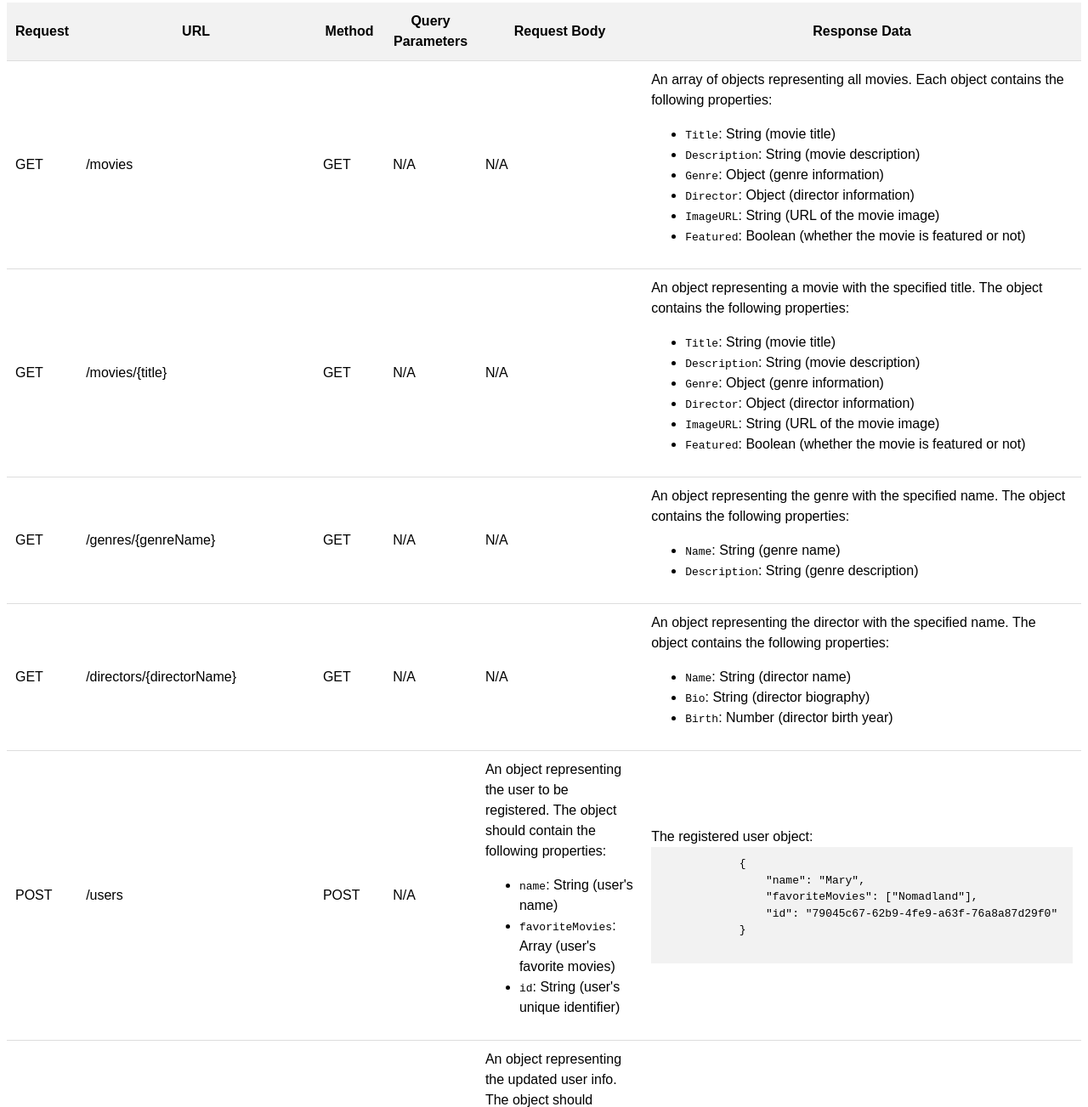
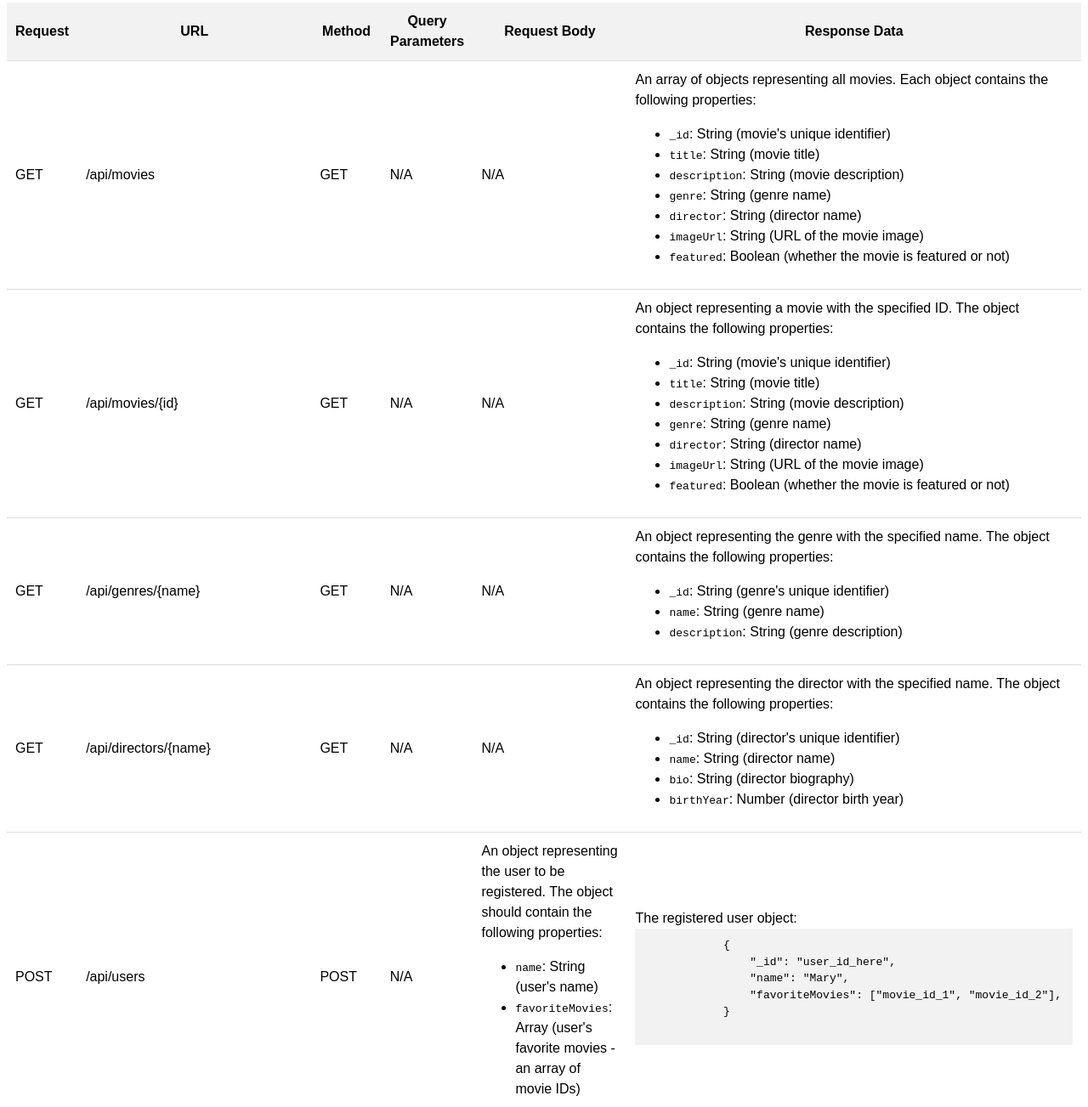
Before and after one commit to ywrth/moviesapi2, a website: page public/documentation.html in a window 1280 px wide. Shown: the part 157-1460 px from the top of the page at 85% size. Drawn offline with Linux system fonts and the light colour scheme.

Commit message:
documentation update

```diff
--- a/public/documentation.html
+++ b/public/documentation.html
@@ -31,20 +31,20 @@
         <!-- request all movies -->
         <tr>
             <td>GET</td>
-            <td>/movies</td>
+            <td>/api/movies</td>
             <td>GET</td>
             <td>N/A</td>
             <td>N/A</td>
             <td>
                 An array of objects representing all movies. Each object contains the following properties:
-                <!-- Description of response data -->
                 <ul>
-                    <li><code>Title</code>: String (movie title)</li>
-                    <li><code>Description</code>: String (movie description)</li>
-                    <li><code>Genre</code>: Object (genre information)</li>
-                    <li><code>Director</code>: Object (director information)</li>
-                    <li><code>ImageURL</code>: String (URL of the movie image)</li>
-                    <li><code>Featured</code>: Boolean (whether the movie is featured or not)</li>
+                    <li><code>_id</code>: String (movie's unique identifier)</li>
+                    <li><code>title</code>: String (movie title)</li>
+                    <li><code>description</code>: String (movie description)</li>
+                    <li><code>genre</code>: String (genre name)</li>
+                    <li><code>director</code>: String (director name)</li>
+                    <li><code>imageUrl</code>: String (URL of the movie image)</li>
+                    <li><code>featured</code>: Boolean (whether the movie is featured or not)</li>
                 </ul>
             </td>
         </tr>
@@ -52,19 +52,20 @@
         <!-- Info on the movie-->
         <tr>
             <td>GET</td>
-            <td>/movies/{title}</td>
+            <td>/api/movies/{id}</td>
             <td>GET</td>
             <td>N/A</td>
             <td>N/A</td>
             <td>
-                An object representing a movie with the specified title. The object contains the following properties:
+                An object representing a movie with the specified ID. The object contains the following properties:
                 <ul>
-                    <li><code>Title</code>: String (movie title)</li>
-                    <li><code>Description</code>: String (movie description)</li>
-                    <li><code>Genre</code>: Object (genre information)</li>
-                    <li><code>Director</code>: Object (director information)</li>
-                    <li><code>ImageURL</code>: String (URL of the movie image)</li>
-                    <li><code>Featured</code>: Boolean (whether the movie is featured or not)</li>
+                    <li><code>_id</code>: String (movie's unique identifier)</li>
+                    <li><code>title</code>: String (movie title)</li>
+                    <li><code>description</code>: String (movie description)</li>
+                    <li><code>genre</code>: String (genre name)</li>
+                    <li><code>director</code>: String (director name)</li>
+                    <li><code>imageUrl</code>: String (URL of the movie image)</li>
+                    <li><code>featured</code>: Boolean (whether the movie is featured or not)</li>
                 </ul>
             </td>
         </tr>
@@ -72,15 +73,16 @@
         <!-- request genre by name -->
         <tr>
             <td>GET</td>
-            <td>/genres/{genreName}</td>
+            <td>/api/genres/{name}</td>
             <td>GET</td>
             <td>N/A</td>
             <td>N/A</td>
             <td>
                 An object representing the genre with the specified name. The object contains the following properties:
                 <ul>
-                    <li><code>Name</code>: String (genre name)</li>
-                    <li><code>Description</code>: String (genre description)</li>
+                    <li><code>_id</code>: String (genre's unique identifier)</li>
+                    <li><code>name</code>: String (genre name)</li>
+                    <li><code>description</code>: String (genre description)</li>
                 </ul>
             </td>
         </tr>
@@ -88,16 +90,17 @@
         <!-- request director by name -->
         <tr>
             <td>GET</td>
-            <td>/directors/{directorName}</td>
+            <td>/api/directors/{name}</td>
             <td>GET</td>
             <td>N/A</td>
             <td>N/A</td>
             <td>
                 An object representing the director with the specified name. The object contains the following properties:
                 <ul>
-                    <li><code>Name</code>: String (director name)</li>
-                    <li><code>Bio</code>: String (director biography)</li>
-                    <li><code>Birth</code>: Number (director birth year)</li>
+                    <li><code>_id</code>: String (director's unique identifier)</li>
+                    <li><code>name</code>: String (director name)</li>
+                    <li><code>bio</code>: String (director biography)</li>
+                    <li><code>birthYear</code>: Number (director birth year)</li>
                 </ul>
             </td>
         </tr>
@@ -105,24 +108,23 @@
         <!-- Register new user -->
         <tr>
             <td>POST</td>
-            <td>/users</td>
+            <td>/api/users</td>
             <td>POST</td>
             <td>N/A</td>
             <td>
                 An object representing the user to be registered. The object should contain the following properties:
                 <ul>
                     <li><code>name</code>: String (user's name)</li>
-                    <li><code>favoriteMovies</code>: Array (user's favorite movies)</li>
-                    <li><code>id</code>: String (user's unique identifier)</li>
+                    <li><code>favoriteMovies</code>: Array (user's favorite movies - an array of movie IDs)</li>
                 </ul>
             </td>
             <td>
                 The registered user object:
                 <pre>
             {
+                "_id": "user_id_here",
                 "name": "Mary",
-                "favoriteMovies": ["Nomadland"],
-                "id": "79045c67-62b9-4fe9-a63f-76a8a87d29f0"
+                "favoriteMovies": ["movie_id_1", "movie_id_2"],
             }
         </pre>
             </td>
@@ -131,15 +133,14 @@
         <!-- Update user info -->
         <tr>
             <td>PUT</td>
-            <td>/users/{username}</td>
+            <td>/api/users/{id}</td>
             <td>PUT</td>
             <td>N/A</td>
             <td>
                 An object representing the updated user info. The object should contain the following properties:
                 <ul>
                     <li><code>name</code>: String (updated user's name)</li>
-                    <li><code>favoriteMovies</code>: Array (updated user's favorite movies)</li>
-                    <li><code>id</code>: String (user's unique identifier)</li>
+                    <li><code>favoriteMovies</code>: Array (updated user's favorite movies - an array of movie IDs)</li>
                 </ul>
             </td>
             <!-- Added the "Response Data" column -->
@@ -148,9 +149,9 @@
                 <!-- Added the example of response data -->
                 <pre>
             {
+                "_id": "user_id_here",
                 "name": "Kim updated name",
-                "favoriteMovies": [],
-                "id": "5b9afb97-cdc0-4870-963f-fc382fcb9cac"
+                "favoriteMovies": ["movie_id_1"],
             }
         </pre>
             </td>
@@ -159,16 +160,11 @@
         <!-- Add movie to user's favorite -->
         <tr>
             <td>POST</td>
-            <td>/users/{username}/movies/{movieID}</td>
+            <td>/api/users/{userId}/movies/{movieId}</td>
             <td>POST</td>
             <td>N/A</td>
             <td>
-                An object representing the movie to be added to the user's favorites. The object should contain the
-                following properties:
-                <ul>
-                    <li><code>Name</code>: String (movie name)</li>
-                    <li><code>Description</code>: String (movie description)</li>
-                </ul>
+                N/A (No request body required; the movie ID is extracted from the URL)
             </td>
             <td>
                 A text response indicating that the movie has been added to the user's favorites.
@@ -178,7 +174,7 @@
         <!-- Remove movie from user's favorite -->
         <tr>
             <td>DELETE</td>
-            <td>/users/{username}/movies/{movieID}</td>
+            <td>/api/users/{userId}/movies/{movieId}</td>
             <td>DELETE</td>
             <td>N/A</td>
             <td>N/A</td>
@@ -190,7 +186,7 @@
         <!-- Deregister existing user -->
         <tr>
             <td>DELETE</td>
-            <td>/users/{username}</td>
+            <td>/api/users/{id}</td>
             <td>DELETE</td>
             <td>N/A</td>
             <td>N/A</td>
```
